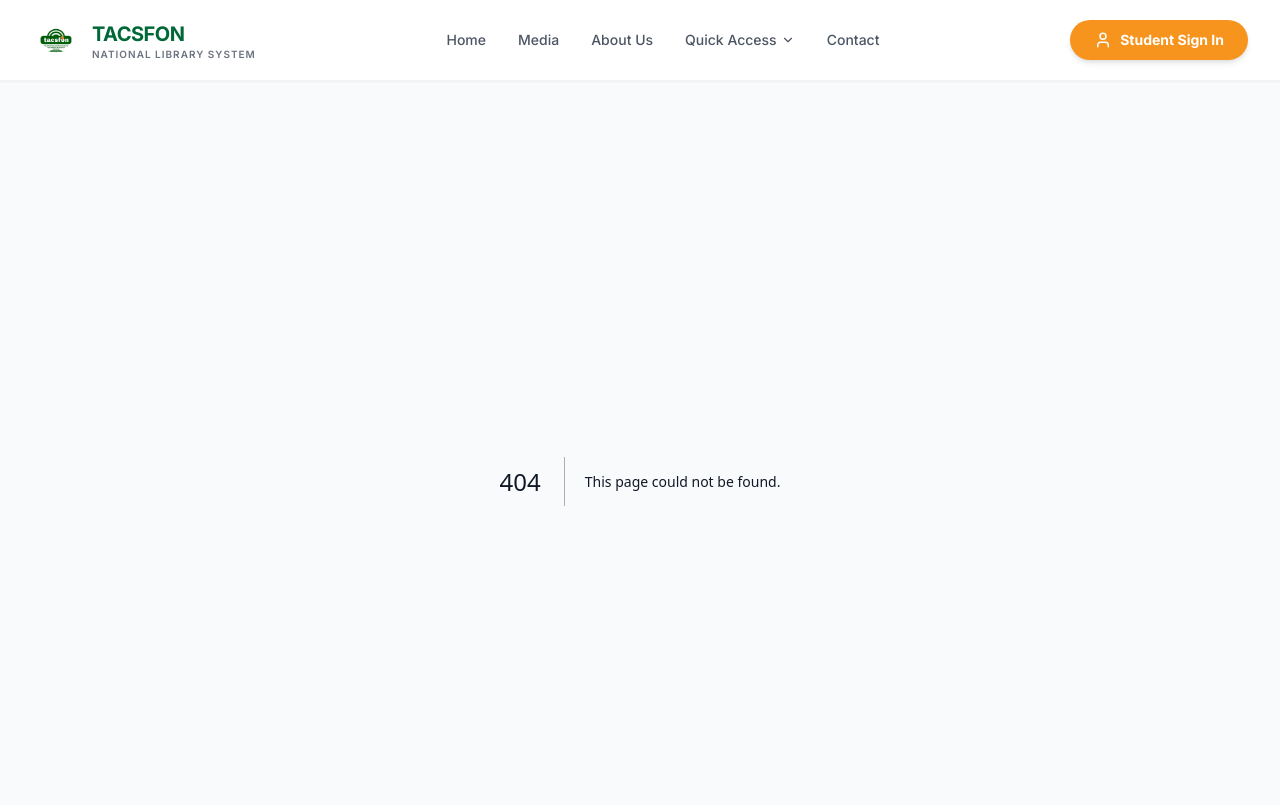
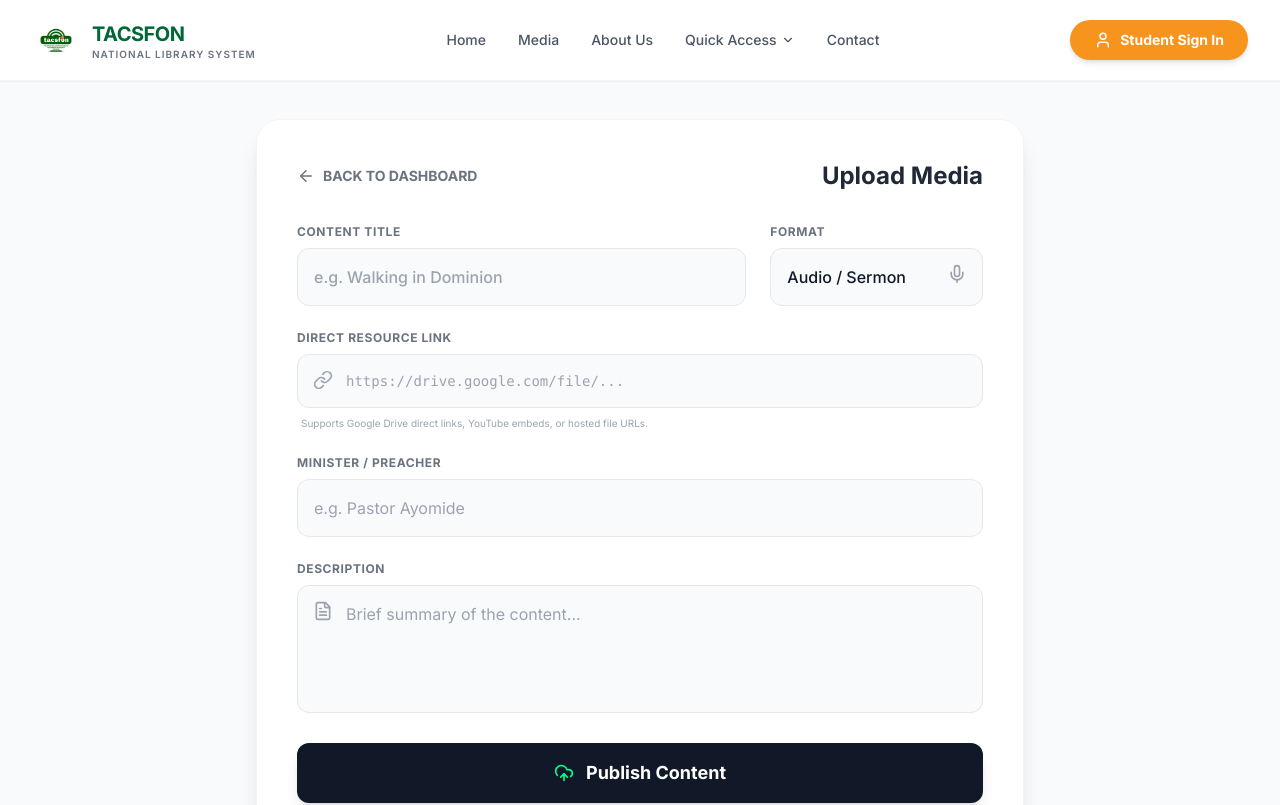
Before and after one commit to Okunsebor/tacsfon-library, a Next.js app: page /admin/upload-media in a window 1280 px wide. Before the commit this address had no page. Shown: the top 805 px of the page. Built offline with nearby package versions, Linux system fonts and the light colour scheme; no server answers.

Commit message:
Added Professional Media Upload Portal

```diff
--- a/app/admin/page.tsx
+++ b/app/admin/page.tsx
@@ -65,16 +65,22 @@ export default function LibrarianDashboard() {
       <div className="max-w-6xl mx-auto">
 
         {/* HEADER */}
-        <div className="flex justify-between items-center mb-8">
+        <div className="flex flex-col md:flex-row justify-between items-center mb-8 gap-4">
             <div>
                 <h1 className="text-3xl font-bold text-gray-800">Librarian Desk</h1>
-                <p className="text-gray-500">Manage students and inventory</p>
+                <p className="text-gray-500">Manage students, books, and media.</p>
             </div>
-            <Link href="/admin/add-book" className="bg-tacsfon-orange text-white px-6 py-3 rounded-xl font-bold hover:bg-orange-600 transition-all shadow-lg">
-                + Add New Book
-            </Link>
+            <div className="flex gap-3">
+                {/* Upload Media Button */}
+                <Link href="/admin/upload-media" className="bg-gray-800 text-white px-5 py-3 rounded-xl font-bold hover:bg-black transition-all shadow-md flex items-center gap-2">
+                    <span className="text-tacsfon-neonGreen text-xl">+</span> Upload Media
+                </Link>
+                {/* Add Book Button */}
+                <Link href="/admin/add-book" className="bg-tacsfon-orange text-white px-5 py-3 rounded-xl font-bold hover:bg-orange-600 transition-all shadow-md flex items-center gap-2">
+                    <span className="text-white text-xl">+</span> Add Book
+                </Link>
+            </div>
         </div>
-
         {/* TABS (This is the NEW Layout) */}
         <div className="flex gap-4 mb-8 border-b border-gray-200 pb-1">
             <button
--- /dev/null
+++ b/app/admin/upload-media/page.tsx
@@ -0,0 +1,140 @@
+'use client';
+import { useState } from 'react';
+import { supabase } from '@/lib/supabaseClient';
+import { useRouter } from 'next/navigation';
+import { Mic, Image as ImageIcon, Video, FileText, Link as LinkIcon, ArrowLeft, UploadCloud } from 'lucide-react';
+import Link from 'next/link';
+
+export default function UploadMedia() {
+  const [loading, setLoading] = useState(false);
+  const router = useRouter();
+
+  const [formData, setFormData] = useState({
+    title: '',
+    type: 'audio', // Default to sermon
+    url: '',
+    preacher: '',
+    description: ''
+  });
+
+  const handleSubmit = async (e: React.FormEvent) => {
+    e.preventDefault();
+    setLoading(true);
+
+    const { error } = await supabase.from('media').insert([formData]);
+
+    if (error) {
+      alert('Upload failed: ' + error.message);
+    } else {
+      alert('Media content published successfully.');
+      router.push('/media'); // Redirect to the public media page to verify
+    }
+    setLoading(false);
+  };
+
+  return (
+    <main className="min-h-screen bg-gray-50 p-4 md:p-8 flex items-center justify-center">
+      <div className="max-w-3xl w-full bg-white rounded-3xl shadow-xl p-8 md:p-10 border border-gray-100">
+
+        {/* Header */}
+        <div className="flex items-center justify-between mb-8">
+            <Link href="/admin" className="flex items-center gap-2 text-gray-500 hover:text-tacsfon-green transition-colors font-bold text-sm">
+                <ArrowLeft size={18} /> BACK TO DASHBOARD
+            </Link>
+            <h1 className="text-2xl font-bold text-gray-800">Upload Media</h1>
+        </div>
+
+        <form onSubmit={handleSubmit} className="space-y-6">
+
+          {/* Row 1: Title & Type */}
+          <div className="grid grid-cols-1 md:grid-cols-3 gap-6">
+            <div className="md:col-span-2">
+              <label className="block text-xs font-bold text-gray-500 uppercase tracking-wider mb-2">Content Title</label>
+              <input
+                type="text" required
+                className="w-full p-4 rounded-xl bg-gray-50 border border-gray-200 focus:border-tacsfon-green outline-none font-medium"
+                placeholder="e.g. Walking in Dominion"
+                onChange={e => setFormData({...formData, title: e.target.value})}
+              />
+            </div>
+            <div>
+              <label className="block text-xs font-bold text-gray-500 uppercase tracking-wider mb-2">Format</label>
+              <div className="relative">
+                <select
+                  className="w-full p-4 rounded-xl bg-gray-50 border border-gray-200 focus:border-tacsfon-green outline-none appearance-none font-medium"
+                  onChange={e => setFormData({...formData, type: e.target.value})}
+                  value={formData.type}
+                >
+                  <option value="audio">Audio / Sermon</option>
+                  <option value="video">Video</option>
+                  <option value="image">Photo Gallery</option>
+                </select>
+                <div className="absolute right-4 top-4 pointer-events-none text-gray-400">
+                  {formData.type === 'audio' && <Mic size={20}/>}
+                  {formData.type === 'video' && <Video size={20}/>}
+                  {formData.type === 'image' && <ImageIcon size={20}/>}
+                </div>
+              </div>
+            </div>
+          </div>
+
+          {/* Row 2: URL Link */}
+          <div>
+            <label className="block text-xs font-bold text-gray-500 uppercase tracking-wider mb-2">Direct Resource Link</label>
+            <div className="relative">
+              <LinkIcon className="absolute left-4 top-4 text-gray-400" size={20} />
+              <input
+                type="url" required
+                className="w-full pl-12 pr-4 p-4 rounded-xl bg-gray-50 border border-gray-200 focus:border-tacsfon-green outline-none font-mono text-sm"
+                placeholder={formData.type === 'video' ? 'https://youtube.com/...' : 'https://drive.google.com/file/...'}
+                onChange={e => setFormData({...formData, url: e.target.value})}
+              />
+            </div>
+            <p className="text-[10px] text-gray-400 mt-2 ml-1">
+              Supports Google Drive direct links, YouTube embeds, or hosted file URLs.
+            </p>
+          </div>
+
+          {/* Row 3: Preacher (Only for Audio) */}
+          {formData.type === 'audio' && (
+             <div className="animate-fade-in">
+                <label className="block text-xs font-bold text-gray-500 uppercase tracking-wider mb-2">Minister / Preacher</label>
+                <input
+                  type="text"
+                  className="w-full p-4 rounded-xl bg-gray-50 border border-gray-200 focus:border-tacsfon-green outline-none"
+                  placeholder="e.g. Pastor Ayomide"
+                  onChange={e => setFormData({...formData, preacher: e.target.value})}
+                />
+             </div>
+          )}
+
+          {/* Row 4: Description */}
+          <div>
+            <label className="block text-xs font-bold text-gray-500 uppercase tracking-wider mb-2">Description</label>
+            <div className="relative">
+              <FileText className="absolute left-4 top-4 text-gray-400" size={20} />
+              <textarea
+                className="w-full pl-12 pr-4 p-4 rounded-xl bg-gray-50 border border-gray-200 focus:border-tacsfon-green outline-none h-32 resize-none"
+                placeholder="Brief summary of the content..."
+                onChange={e => setFormData({...formData, description: e.target.value})}
+              />
+            </div>
+          </div>
+
+          {/* Submit Button */}
+          <button
+            type="submit" disabled={loading}
+            className="w-full bg-gray-900 hover:bg-black text-white font-bold text-lg py-4 rounded-xl transition-all shadow-lg flex items-center justify-center gap-3"
+          >
+            {loading ? 'Publishing...' : (
+                <>
+                    <UploadCloud size={20} className="text-tacsfon-neonGreen" /> Publish Content
+                </>
+            )}
+          </button>
+
+        </form>
+      </div>
+    </main>
+  );
+}
--- a/app/media/page.tsx
+++ b/app/media/page.tsx
@@ -1,9 +1,29 @@
 'use client';
-import { useState } from 'react';
-import { Play, Music, Image as ImageIcon, Video, Mic } from 'lucide-react';
+import { useState, useEffect } from 'react';
+import { Play, Music, Image as ImageIcon, Video, Mic, Loader } from 'lucide-react';
+import { supabase } from '@/lib/supabaseClient';
 
 export default function MediaPage() {
-  const [activeTab, setActiveTab] = useState('sermons');
+  const [activeTab, setActiveTab] = useState('audio'); // 'audio', 'video', 'image'
+  const [mediaItems, setMediaItems] = useState<any[]>([]);
+  const [loading, setLoading] = useState(true);
+
+  // FETCH MEDIA FROM DATABASE
+  useEffect(() => {
+    async function fetchMedia() {
+      const { data } = await supabase
+        .from('media')
+        .select('*')
+        .order('date_uploaded', { ascending: false });
+
+      setMediaItems(data || []);
+      setLoading(false);
+    }
+    fetchMedia();
+  }, []);
+
+  // Filter items based on the active tab
+  const filteredItems = mediaItems.filter(item => item.type === activeTab);
 
   return (
     <main className="min-h-screen bg-gray-900 text-white pb-20">
@@ -23,7 +43,7 @@ export default function MediaPage() {
         {/* TABS */}
         <div className="flex justify-center mb-12">
           <div className="bg-gray-800 p-1 rounded-2xl inline-flex">
-            {['sermons', 'videos', 'gallery'].map((tab) => (
+            {['audio', 'video', 'image'].map((tab) => (
               <button
                 key={tab}
                 onClick={() => setActiveTab(tab)}
@@ -33,61 +53,84 @@ export default function MediaPage() {
                   : 'text-gray-400 hover:text-white'
                 }`}
               >
-                {tab}
+                {tab === 'audio' ? 'Sermons' : tab === 'image' ? 'Gallery' : 'Videos'}
               </button>
             ))}
           </div>
         </div>
 
-        {/* CONTENT: SERMONS */}
-        {activeTab === 'sermons' && (
+        {/* LOADING STATE */}
+        {loading && (
+          <div className="flex justify-center py-20">
+            <Loader className="animate-spin text-tacsfon-neonGreen" size={40} />
+          </div>
+        )}
+
+        {/* EMPTY STATE */}
+        {!loading && filteredItems.length === 0 && (
+          <div className="text-center py-20 text-gray-500">
+            <p>No content uploaded in this category yet.</p>
+          </div>
+        )}
+
+        {/* CONTENT: AUDIO / SERMONS */}
+        {activeTab === 'audio' && (
           <div className="grid grid-cols-1 md:grid-cols-2 lg:grid-cols-3 gap-6 animate-fade-in">
-            {/* Example Audio Card */}
-            {[1, 2, 3].map((item) => (
-              <div key={item} className="bg-gray-800 rounded-2xl p-6 border border-gray-700 hover:border-tacsfon-neonGreen/50 transition-all group">
+            {filteredItems.map((item) => (
+              <div key={item.id} className="bg-gray-800 rounded-2xl p-6 border border-gray-700 hover:border-tacsfon-neonGreen/50 transition-all group">
                 <div className="flex items-center gap-4 mb-4">
                   <div className="w-12 h-12 rounded-full bg-gray-700 flex items-center justify-center group-hover:bg-tacsfon-neonGreen group-hover:text-black transition-colors">
                     <Mic size={20} />
                   </div>
                   <div>
-                    <h3 className="font-bold text-lg">Walking in Dominion</h3>
-                    <p className="text-xs text-gray-400">Pst. Ayomide • 45 mins</p>
+                    <h3 className="font-bold text-lg line-clamp-1">{item.title}</h3>
+                    <p className="text-xs text-gray-400">{item.preacher || 'TACSFON Ministration'}</p>
                   </div>
                 </div>
-                <div className="w-full bg-gray-700 h-1 rounded-full mb-4 overflow-hidden">
-                  <div className="w-1/3 h-full bg-tacsfon-neonGreen"></div>
-                </div>
-                <button className="w-full py-2 rounded-lg bg-white/5 hover:bg-white/10 text-sm font-bold flex items-center justify-center gap-2 transition-all">
-                  <Play size={16} fill="currentColor" /> Play Audio
-                </button>
+                {/* Audio Player */}
+                <audio controls className="w-full mt-2 h-8 opacity-80 hover:opacity-100 transition-opacity">
+                  <source src={item.url} type="audio/mpeg" />
+                  Your browser does not support the audio element.
+                </audio>
+                <p className="text-xs text-gray-500 mt-3 line-clamp-2">{item.description}</p>
               </div>
             ))}
           </div>
         )}
 
         {/* CONTENT: VIDEOS */}
-        {activeTab === 'videos' && (
+        {activeTab === 'video' && (
           <div className="grid grid-cols-1 md:grid-cols-2 gap-8 animate-fade-in">
-             <div className="bg-gray-800 rounded-2xl overflow-hidden border border-gray-700">
-                <div className="aspect-video bg-black flex items-center justify-center relative group cursor-pointer">
-                  <Play size={48} className="text-white opacity-80 group-hover:scale-110 transition-transform" />
-                </div>
-                <div className="p-6">
-                  <h3 className="font-bold text-xl mb-2">Freshers' Welcome 2024</h3>
-                  <p className="text-gray-400 text-sm">Highlights from our amazing welcome service.</p>
-                </div>
-             </div>
+             {filteredItems.map((item) => (
+               <div key={item.id} className="bg-gray-800 rounded-2xl overflow-hidden border border-gray-700 group">
+                  {/* Handle YouTube vs Direct Links roughly */}
+                  <div className="aspect-video bg-black">
+                    <iframe
+                      src={item.url}
+                      className="w-full h-full"
+                      title={item.title}
+                      allow="accelerometer; autoplay; clipboard-write; encrypted-media; gyroscope; picture-in-picture"
+                      allowFullScreen
+                    ></iframe>
+                  </div>
+                  <div className="p-6">
+                    <h3 className="font-bold text-xl mb-2">{item.title}</h3>
+                    <p className="text-gray-400 text-sm">{item.description}</p>
+                  </div>
+               </div>
+             ))}
           </div>
         )}
 
         {/* CONTENT: GALLERY */}
-        {activeTab === 'gallery' && (
+        {activeTab === 'image' && (
           <div className="columns-2 md:columns-3 lg:columns-4 gap-4 space-y-4 animate-fade-in">
-             {[1,2,3,4,5,6].map(i => (
-               <div key={i} className="break-inside-avoid rounded-xl overflow-hidden relative group">
-                 <img src={`https://picsum.photos/400/${300 + (i * 50)}`} alt="Gallery" className="w-full h-auto" />
-                 <div className="absolute inset-0 bg-black/50 opacity-0 group-hover:opacity-100 transition-opacity flex items-center justify-center">
-                    <ImageIcon className="text-white" />
+             {filteredItems.map((item) => (
+               <div key={item.id} className="break-inside-avoid rounded-xl overflow-hidden relative group">
+                 <img src={item.url} alt={item.title} className="w-full h-auto transform group-hover:scale-105 transition-transform duration-500" />
+                 <div className="absolute inset-0 bg-black/60 opacity-0 group-hover:opacity-100 transition-opacity flex flex-col items-center justify-center p-4 text-center">
+                    <h4 className="font-bold text-white mb-1">{item.title}</h4>
+                    <p className="text-xs text-gray-300">{item.description}</p>
                  </div>
                </div>
              ))}
```
